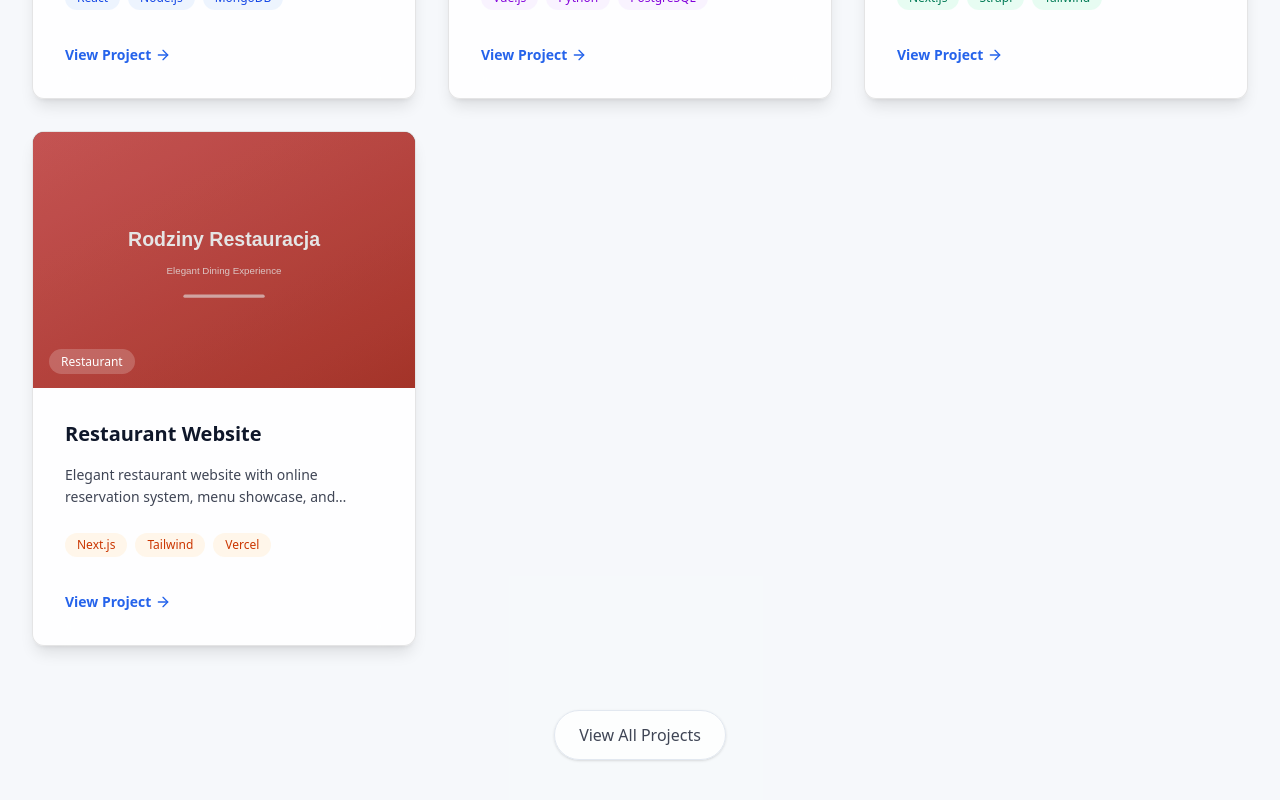
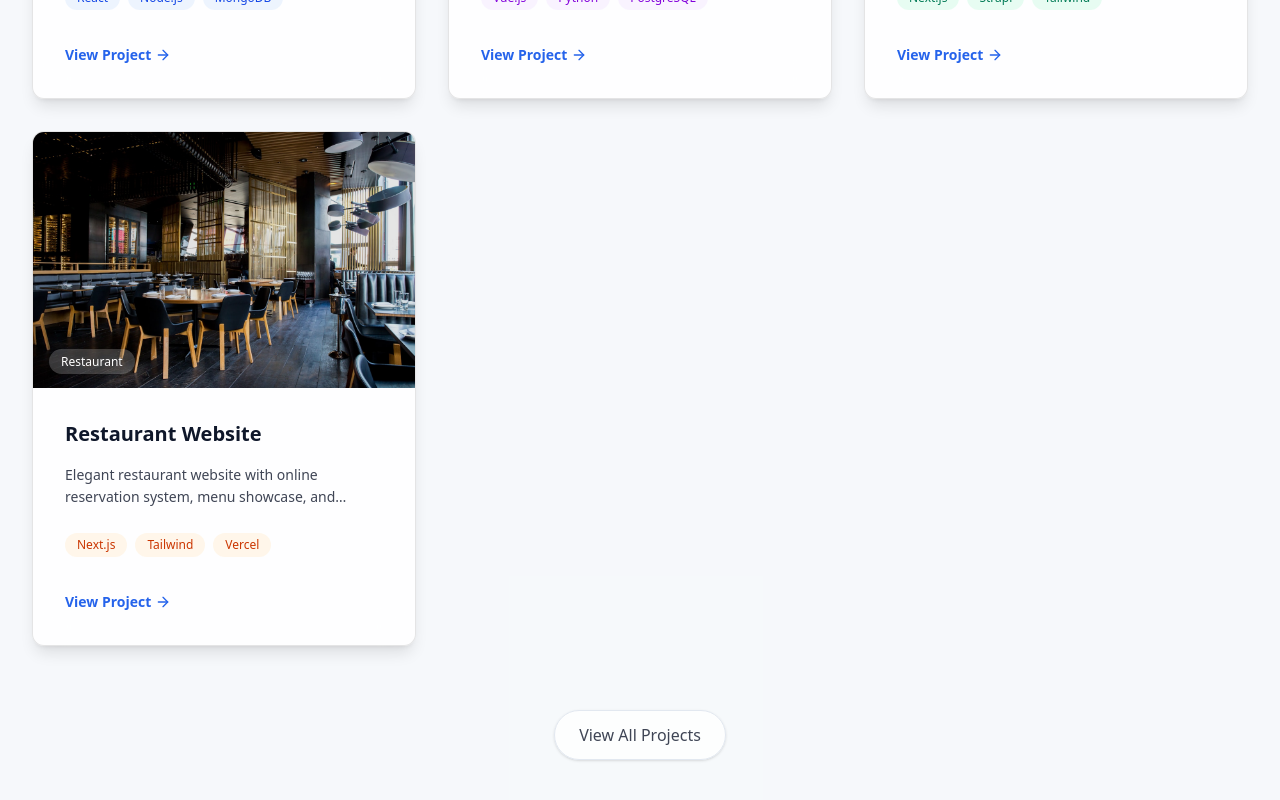
Before and after one commit to BhraJoe/portfolio, a Next.js app: page / in a window 1280 px wide. Shown: the part 1457-2257 px from the top of the page. Built offline with nearby package versions, Linux system fonts and the light colour scheme.

Commit message:
Add image to Restaurant Website

```diff
--- a/src/app/page.tsx
+++ b/src/app/page.tsx
@@ -102,7 +102,7 @@ const featuredProjects = [
     category: 'Restaurant',
     description: 'Elegant restaurant website with online reservation system, menu showcase, and modern design.',
         tech: ['Next.js', 'Tailwind', 'Vercel'],
-        image: '/images/projects/restaurant.svg',
+        image: '/images/projects/restaurant.png',
         tagColor: 'bg-orange-100/50 text-orange-700',
         link: 'https://rodziny-restauracja.vercel.app/',
 
--- a/src/app/portfolio/page.tsx
+++ b/src/app/portfolio/page.tsx
@@ -80,7 +80,7 @@ const projects = [
         category: 'Restaurant',
         description: 'Elegant restaurant website with online reservation system, menu showcase, and modern design.',
         tech: ['Next.js', 'Tailwind', 'Vercel'],
-        image: '/images/projects/restaurant.svg',
+        image: '/images/projects/restaurant.png',
         gradient: 'from-orange-500 to-red-600',
         tagColor: 'bg-orange-100/50 text-orange-700',
         link: 'https://rodziny-restauracja.vercel.app/',
```
Also changed, not shown: public/images/projects/restaurant.png (added).
